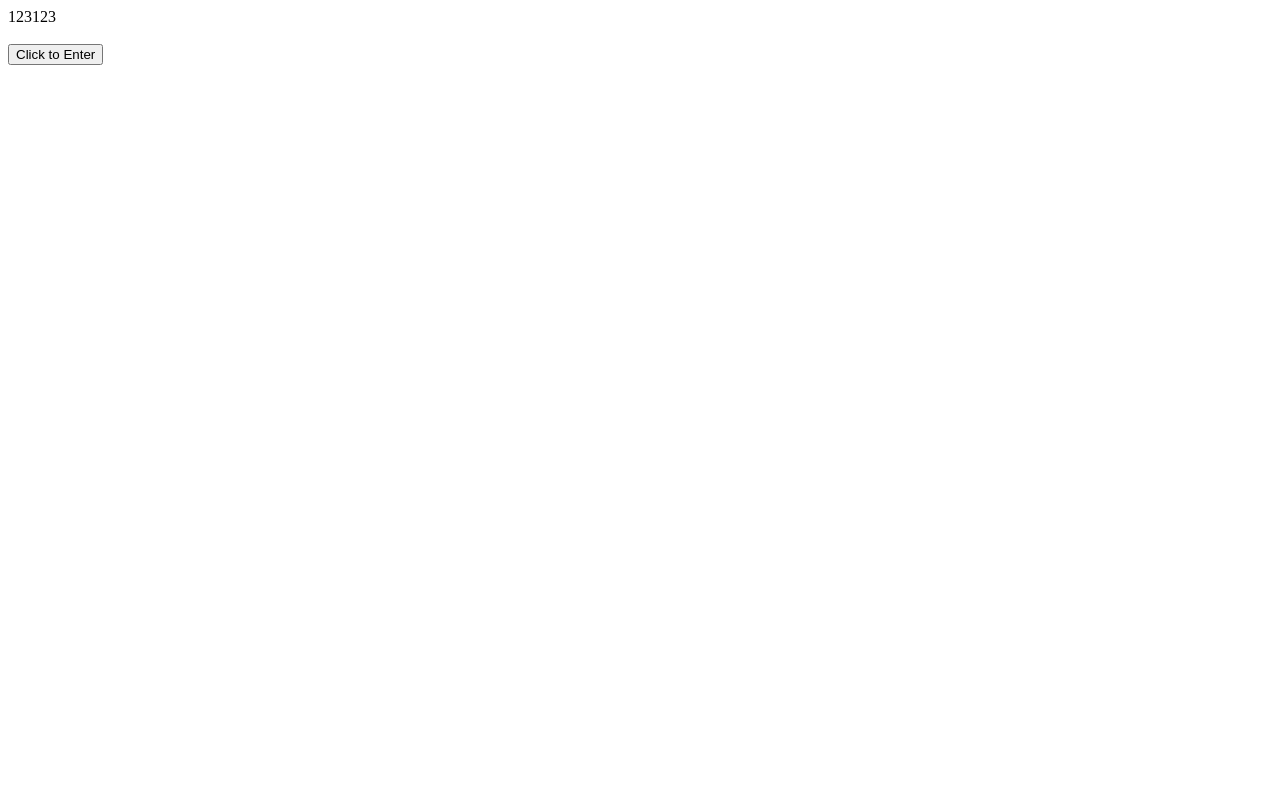
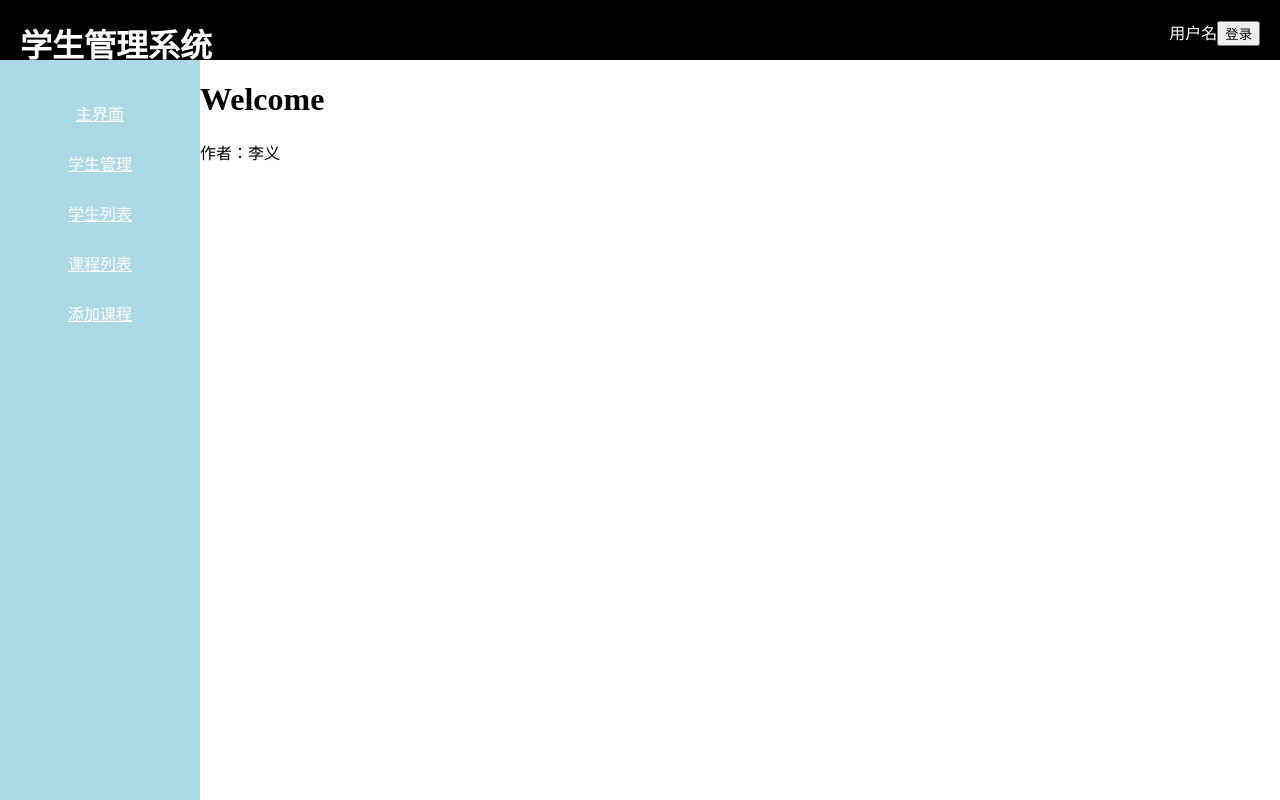
Before and after one commit to chaoyuekongjian/react-learn, a React (Create React App) app: page / in a window 1280 px wide. Built offline with nearby package versions, Linux system fonts and the light colour scheme.

Commit message:
feat: 跳转路由

```diff
--- a/src/App.js
+++ b/src/App.js
@@ -1,50 +1,24 @@
-import { Transition, cssTransition } from 'react-transition-group';
-import { useState, useRef, useCallback } from 'react';
+import React from 'react'
+import { BrowserRouter as Router, Routes, Route } from 'react-router-dom'
+import Login from './pages/Login'
+import Admin from './pages/Admin'
+import Welcome from './pages/Welcome'
+import StudentList from './pages/student/StudentList'
+import StudentAdd from './pages/student/StudentAdd'
 
-const duration = 500;
 
-const defaultStyle = {
-  transition: `opacity ${duration}ms ease-in-out`,
-  opacity: 0,
-}
-
-const transitionStyles = {
-  entering: { opacity: 1 },
-  entered:  { opacity: 1 },
-  exiting:  { opacity: 0 },
-  exited:  { opacity: 0 },
-};
 
 export default function App() {
-  const [inProp, setInProp] = useState(false);
-  const handleClick = useCallback(
-    () => {
-      setInProp(!inProp)
-    },
-    [inProp],
+  return (
+    <Router>
+      <Routes>
+        <Route path='/login' element={<Login />} />
+        <Route path='/' element={<Admin />} >
+          <Route index element={<Welcome />} />
+          <Route path="students" element={<StudentList />} />
+          <Route path="students/add" element={<StudentAdd />} />
+        </Route>
+      </Routes>
+    </Router>
   )
-
-  const nodeRef = useRef(null);
-  return (
-    <div>
-      <div>123123</div>
-      <Transition nodeRef={nodeRef} in={inProp} timeout={duration} apear>
-        {
-          state => {
-            return (
-              <div ref={nodeRef} style={{
-                ...defaultStyle,
-                ...transitionStyles[state]
-              }}>
-                I'm a fade Transition!
-              </div>
-            )
-          }
-        }
-      </Transition>
-      <button onClick={handleClick}>
-        Click to Enter
-      </button>
-    </div>
-  );
 }
--- /dev/null
+++ b/src/components/Header/index.css
@@ -0,0 +1,17 @@
+.header-container {
+  padding: 0 20px;
+}
+
+.header-container h1 {
+  margin: 0;
+}
+
+.header-container .left {
+  float: left;
+  margin-top: 20px;
+}
+
+.header-container .right {
+  float: right;
+  margin-top: 20px;
+}
--- /dev/null
+++ b/src/components/Header/index.js
@@ -0,0 +1,17 @@
+
+import React from 'react'
+import './index.css'
+
+export default function Header() {
+  return (
+    <div className="header-container">
+      <div className="left">
+        <h1>学生管理系统</h1>
+      </div>
+      <div className="right">
+        <span>用户名</span>
+        <button>登录</button>
+      </div>
+    </div>
+  )
+}
--- /dev/null
+++ b/src/components/Layout/index.css
@@ -0,0 +1,44 @@
+
+.container {
+  position: fixed;
+  width: 100%;
+  height: 100%;
+  left: 0;
+  top: 0;
+  background: red;
+}
+
+.container .header {
+  height: 60px;
+  background: black;
+  color: white;
+}
+
+.container .middle {
+  position: absolute;
+  width: 100%;
+  overflow: hidden;
+  left: 0;
+  top: 60px;
+  bottom: 0;
+  background: white;
+}
+
+.container .middle .aside {
+  width: 200px;
+  background: lightblue;
+  height: 100%;
+  overflow: auto;
+  left: 0;
+  top: 0;
+  position: absolute;
+}
+
+.container .middle .main {
+  position: absolute;
+  left: 200px;
+  right: 0;
+  top: 0;
+  bottom: 0;
+  background: white;
+}
--- /dev/null
+++ b/src/components/Layout/index.js
@@ -0,0 +1,27 @@
+import React from 'react'
+import './index.css'
+import PropTypes from 'prop-types'
+
+export default function Layout(props) {
+  return (
+    <div className="container">
+      <header className="header">
+        {props.header}
+      </header>
+      <div className="middle">
+        <aside className="aside">
+          {props.aside}
+        </aside>
+        <div className="main">
+          {props.children}
+        </div>
+      </div>
+    </div>
+  )
+}
+
+Layout.propTypes = {
+  header: PropTypes.element,
+  aside: PropTypes.element,
+  children: PropTypes.element,
+}
--- /dev/null
+++ b/src/components/Menu/index.css
@@ -0,0 +1,21 @@
+.menu {
+  margin: 30px 0;
+  padding: 0;
+  list-style: none;
+  color: white;
+}
+
+.menu li {
+  text-align: center;
+  height: 50px;
+  line-height: 50px;
+}
+
+.menu li:hover {
+  background-color: white;
+  color: lightblue;
+}
+
+.menu li a {
+  color: inherit;
+ }
--- /dev/null
+++ b/src/components/Menu/index.js
@@ -0,0 +1,14 @@
+import React from 'react'
+import './index.css'
+
+export default function Menu() {
+  return (
+    <ul className="menu">
+      <li><a href="/">主界面</a></li>
+      <li><a href="/students">学生管理</a></li>
+      <li><a href="/students/add">学生列表</a></li>
+      <li><a href="/courses">课程列表</a></li>
+      <li><a href="/courses/add">添加课程</a></li>
+    </ul>
+  )
+}
--- /dev/null
+++ b/src/pages/Admin/index.js
@@ -0,0 +1,16 @@
+import React from 'react'
+import Layout from '../../components/Layout/index'
+import Header from '../../components/Header/index'
+import Menu from '../../components/Menu/index'
+import {Outlet} from "react-router-dom";
+
+export default function Admin() {
+  return (
+    <Layout
+      header={<Header />}
+      aside={<Menu />}
+    >
+      <Outlet />
+    </Layout>
+  )
+}
--- /dev/null
+++ b/src/pages/Login/index.js
@@ -0,0 +1,7 @@
+import React from 'react'
+
+export default function Login() {
+  return (
+    <h1>登录页面</h1>
+  )
+}
--- /dev/null
+++ b/src/pages/Welcome/index.js
@@ -0,0 +1,10 @@
+import React from 'react'
+
+export default function Welcome() {
+  return (
+    <div>
+      <h1>Welcome</h1>
+      <span>作者：李义</span>
+    </div>
+  )
+}
--- /dev/null
+++ b/src/pages/student/StudentAdd.js
@@ -0,0 +1,8 @@
+
+import React from 'react'
+
+export default function StudentAdd() {
+  return (
+    <div>学生添加</div>
+  )
+}
--- /dev/null
+++ b/src/pages/student/StudentList.js
@@ -0,0 +1,7 @@
+import React from 'react'
+
+export default function StudentList() {
+  return (
+    <div>学生列表</div>
+  )
+}
```
Also changed, not shown: 2 other files (tests, documents, lock files or other folders).
